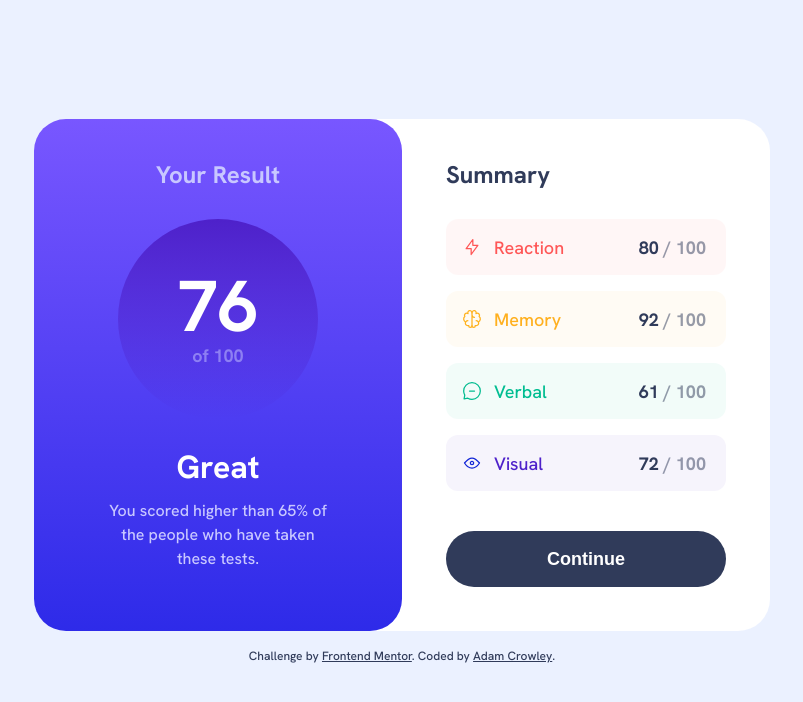
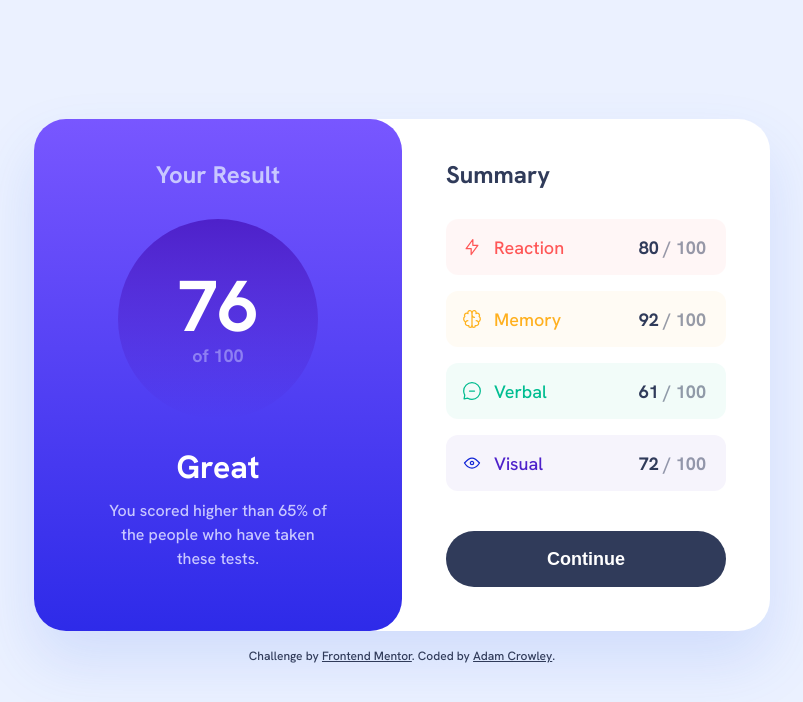
Before and after one commit to adam-crowley/result-summary-component, a React (Vite) app: page / in a window 1280 px wide. Shown: the top 702 px of the page, without its empty margins (238-1041 px from the left). Built offline with nearby package versions, Linux system fonts and the light colour scheme.

Commit message:
Add drop shadow to desktop view

```diff
--- a/src/index.css
+++ b/src/index.css
@@ -81,6 +81,7 @@ strong {
     width: 46rem;
     flex-direction: row;
     border-radius: 2rem;
+    box-shadow: 0px 30px 60px 0px rgba(61, 108, 236, 0.15);
   }
 }
 .main__left {
```
